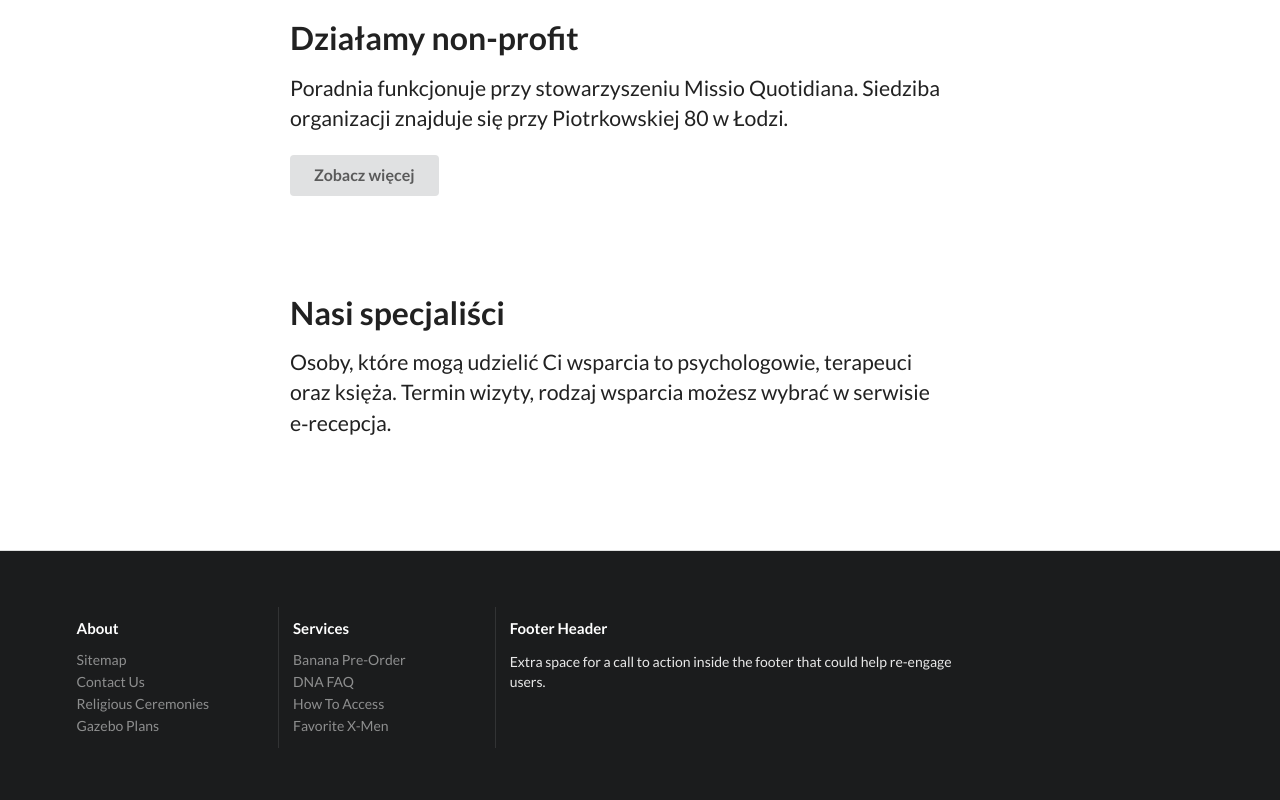
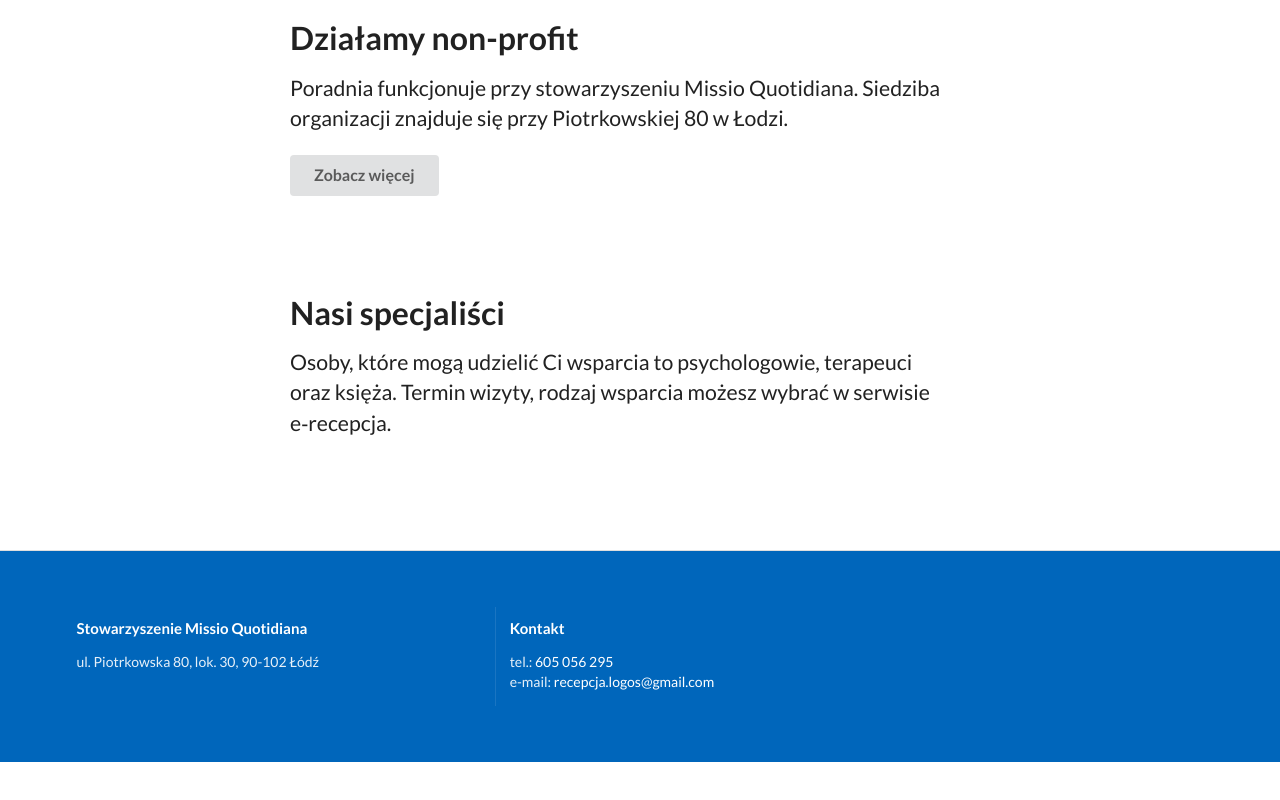
Before and after one commit to danielgalion/logos, a website: page index.html in a window 1280 px wide. Shown: the part 690-1490 px from the top of the page. After the commit the page ends 1452 px from the top, so only its background shows below. Drawn offline with nearby package versions, Linux system fonts and the light colour scheme.

Commit message:
Add contact data in footer
Slightly change CSS

```diff
--- a/index.html
+++ b/index.html
@@ -1,25 +1,17 @@
 <!DOCTYPE html>
 <html>
+
 <head>
   <meta charset="utf-8" />
   <meta content="IE=edge,chrome=1" http-equiv="X-UA-Compatible" />
-    <meta
-      name="viewport"
-      content="width=device-width, initial-scale=1, maximum-scale=2, user-scalable=no"
-    />
-    <meta
-      name="description"
-      content="Centrum wsparcia psychicznego i&nbsp;duchowego"
-    />
+  <meta name="viewport" content="width=device-width, initial-scale=1, maximum-scale=2, user-scalable=no" />
+  <meta name="description" content="Centrum wsparcia psychicznego i&nbsp;duchowego" />
   <meta name="keywords" content="Centrum, Logos, Wsparcie, Psychologiczne, Duchowe, Poradnia" />
   <meta name="author" content="Daniel Galion" />
   <meta name="theme-color" content="#ffffff" />
   <title>Centrum Logos</title>
-    <link
-      rel="stylesheet"
-      href="https://cdnjs.cloudflare.com/ajax/libs/semantic-ui/2.4.1/semantic.min.css"
-      type="text/css"
-    />
+  <link rel="stylesheet" href="https://cdnjs.cloudflare.com/ajax/libs/semantic-ui/2.4.1/semantic.min.css"
+    type="text/css" />
   <style type="text/css">
     body {
       -webkit-font-smoothing: antialiased;
@@ -45,9 +37,9 @@
     }
 
     .masthead h1.ui.header {
-        margin-top: 2em;
+      margin-top: 1em;
       margin-bottom: 0em;
-        font-size: 4em;
+      font-size: 6em;
       font-weight: normal;
     }
 
@@ -64,8 +56,8 @@
       font-size: 2em;
     }
 
-      .ui.vertical.stripe .button + h3,
-      .ui.vertical.stripe p + h3 {
+    .ui.vertical.stripe .button+h3,
+    .ui.vertical.stripe p+h3 {
       margin-top: 3em;
     }
 
@@ -94,6 +86,16 @@
       padding: 5em 0em;
     }
 
+    /* Added by me */
+
+    #footer {
+      background-color: #06b;
+    }
+
+    #footer .wide.column a {
+      color: #fff;
+    }
+
     .secondary.pointing.menu .toc.item {
       display: none;
     }
@@ -108,6 +110,10 @@
 
     .ui.secondary.pointing.menu {
       border-bottom: none;
+    }
+
+    h1, h2, h3, h4, h5 {
+      margin: calc(2rem - .14285714em) 0 2rem;
     }
 
     @media only screen and (max-width: 700px) {
@@ -129,13 +135,13 @@
       }
 
       .masthead h1.ui.header {
-          font-size: 2em;
-          margin-top: 1.5em;
+        font-size: 5em;
+        margin-top: .4em;
       }
 
       .masthead h2 {
         margin-top: 0.5em;
-          font-size: 1.5em;
+        font-size: 1.4em;
       }
     }
   </style>
@@ -153,7 +159,7 @@
       </div>
       <div class="ui text container">
         <h1 class="ui inverted header">LOGOS</h1>
-          <h2>Centrum wsparcia psychicznego i&nbsp;duchowego</h2>
+        <h2>Centrum wsparcia i&nbsp;terapii</h2>
         <a href="https://logos.erecepcja.eu/panel_klienta.html" class="ui huge primary button">
           e-recepcja <i class="right arrow icon"></i>
         </a>
@@ -166,7 +172,8 @@
           Poradnia funkcjonuje przy stowarzyszeniu Missio Quotidiana.
           Siedziba organizacji znajduje się przy Piotrkowskiej 80 w Łodzi.
         </p>
-          <a href="https://www.archidiecezja.lodz.pl/film/ks-arkadiusz-lechowski-o-stowarzyszeniu-missia-quotidiana-i-splot-cie-i-lodz-2019/" class="ui large button">Zobacz więcej</a>
+        <a href="https://www.archidiecezja.lodz.pl/film/ks-arkadiusz-lechowski-o-stowarzyszeniu-missia-quotidiana-i-splot-cie-i-lodz-2019/"
+          class="ui large button">Zobacz więcej</a>
         <h3 class="ui header">Nasi specjaliści</h3>
         <p>
           Osoby, które mogą udzielić Ci wsparcia to psychologowie, terapeuci oraz&nbsp;księża.
@@ -176,32 +183,18 @@
     </div>
     <div id="footer" class="ui inverted vertical footer segment">
       <div class="ui container">
-          <div
-            class="ui stackable inverted divided equal height stackable grid"
-          >
-            <div class="three wide column">
-              <h4 class="ui inverted header">About</h4>
-              <div class="ui inverted link list">
-                <a class="item" href="#root">Sitemap</a>
-                <a class="item" href="#root">Contact Us</a>
-                <a class="item" href="#root">Religious Ceremonies</a>
-                <a class="item" href="#root">Gazebo Plans</a>
+        <div class="ui stackable inverted divided equal height stackable grid">
+          <div class="six wide column">
+            <h4 class="ui inverted header">Stowarzyszenie Missio Quotidiana</h4>
+            <p>
+              ul. Piotrkowska 80, lok. 30, 90-102 Łódź
+            </p>
           </div>
-            </div>
-            <div class="three wide column">
-              <h4 class="ui inverted header">Services</h4>
-              <div class="ui inverted link list">
-                <a class="item" href="#root">Banana Pre-Order</a>
-                <a class="item" href="#root">DNA FAQ</a>
-                <a class="item" href="#root">How To Access</a>
-                <a class="item" href="#root">Favorite X-Men</a>
-              </div>
-            </div>
-            <div class="seven wide column">
-              <h4 class="ui inverted header">Footer Header</h4>
+          <div class="five wide column">
+            <h4 class="ui inverted header">Kontakt</h4>
             <p>
-                Extra space for a call to action inside the footer that could
-                help re-engage users.
+              tel.: <a class="item" href="tel:+48605056295">605 056 295</a></br>
+              e-mail: <a class="item" href="mailto:recepcja.logos@gmail.com">recepcja.logos@gmail.com</a>
             </p>
           </div>
         </div>
@@ -209,4 +202,5 @@
     </div>
   </div>
 </body>
+
 </html>
```
Lines whose indentation alone changed are shown as unchanged.
